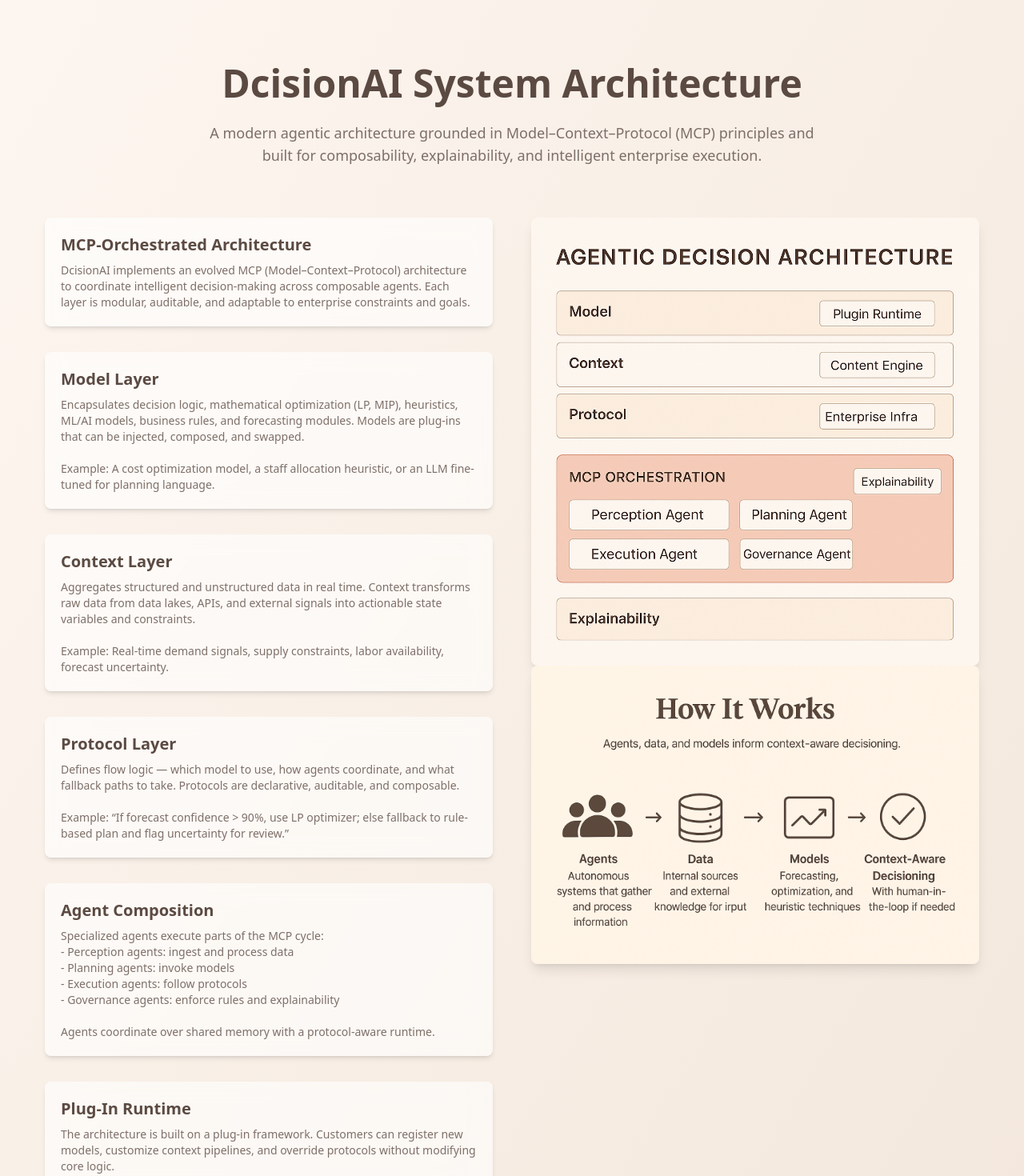
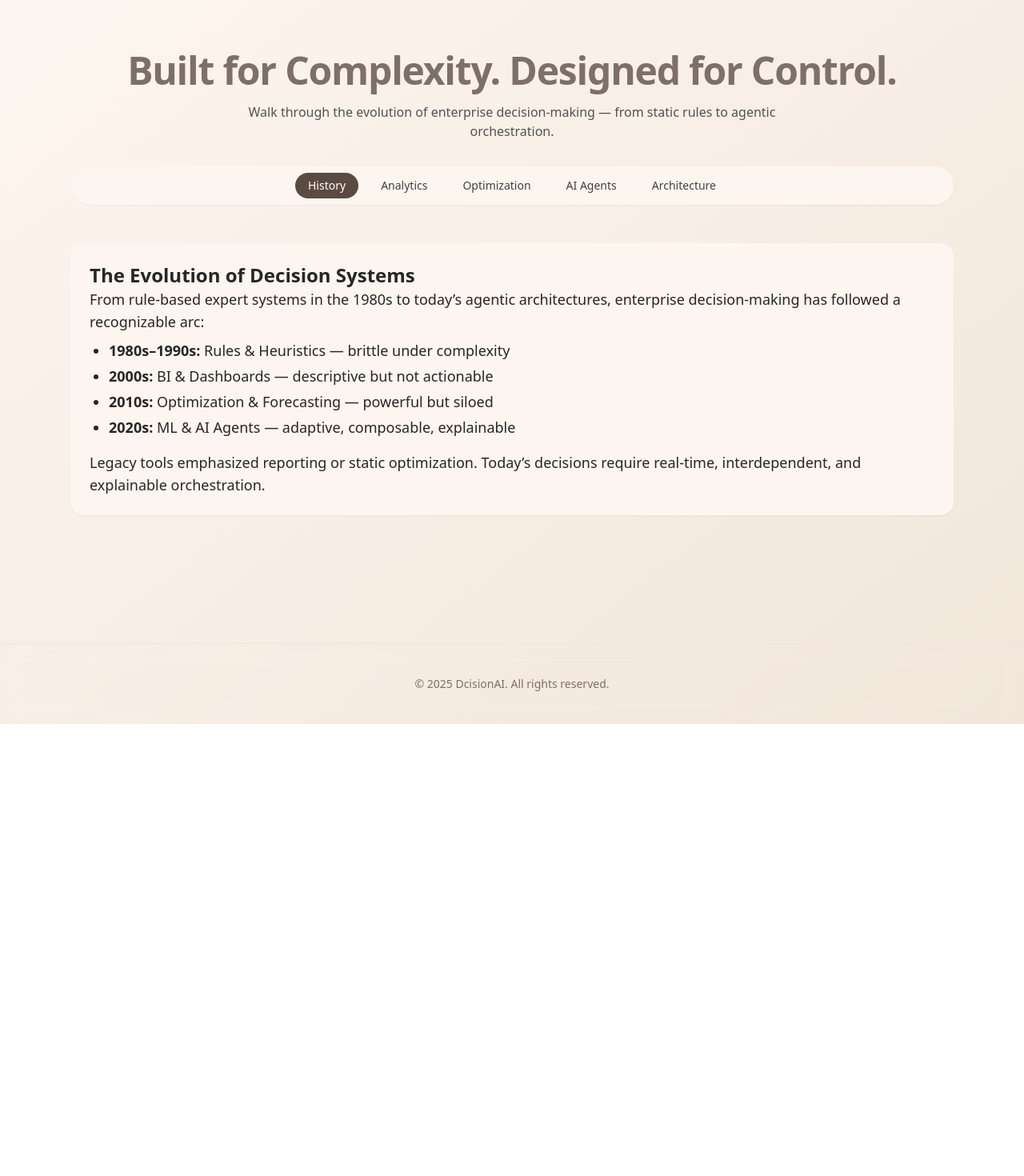
Before and after one commit to DcisionAI/dcisionai-site, a Next.js app: page /architecture in a window 1280 px wide. Shown: the part 80-1550 px from the top of the page at 80% size. After the commit the page ends 985 px from the top, so only its background shows below. Built offline with nearby package versions, Linux system fonts and the light colour scheme.

Commit message:
updating usecses and architecture pages

```diff
--- a/pages/architecture.tsx
+++ b/pages/architecture.tsx
@@ -1,91 +1,138 @@
-import Image from 'next/image';
+import { useState } from "react";
+
+const STAGES = [
+  "History",
+  "Analytics",
+  "Optimization",
+  "AI Agents",
+  "Architecture",
+];
 
 export default function ArchitecturePage() {
-  const sections = [
-    {
-      title: 'MCP-Orchestrated Architecture',
-      body: `DcisionAI implements an evolved MCP (Model–Context–Protocol) architecture to coordinate intelligent decision-making across composable agents. Each layer is modular, auditable, and adaptable to enterprise constraints and goals.`
-    },
-    {
-      title: 'Model Layer',
-      body: `Encapsulates decision logic, mathematical optimization (LP, MIP), heuristics, ML/AI models, business rules, and forecasting modules. Models are plug-ins that can be injected, composed, and swapped.
-
-Example: A cost optimization model, a staff allocation heuristic, or an LLM fine-tuned for planning language.`
-    },
-    {
-      title: 'Context Layer',
-      body: `Aggregates structured and unstructured data in real time. Context transforms raw data from data lakes, APIs, and external signals into actionable state variables and constraints.
-
-Example: Real-time demand signals, supply constraints, labor availability, forecast uncertainty.`
-    },
-    {
-      title: 'Protocol Layer',
-      body: `Defines flow logic — which model to use, how agents coordinate, and what fallback paths to take. Protocols are declarative, auditable, and composable.
-
-Example: “If forecast confidence > 90%, use LP optimizer; else fallback to rule-based plan and flag uncertainty for review.”`
-    },
-    {
-      title: 'Agent Composition',
-      body: `Specialized agents execute parts of the MCP cycle:
-- Perception agents: ingest and process data
-- Planning agents: invoke models
-- Execution agents: follow protocols
-- Governance agents: enforce rules and explainability
-
-Agents coordinate over shared memory with a protocol-aware runtime.`
-    },
-    {
-      title: 'Plug-In Runtime',
-      body: `The architecture is built on a plug-in framework. Customers can register new models, customize context pipelines, and override protocols without modifying core logic.`
-    },
-    {
-      title: 'Explainability by Construction',
-      body: `Every decision is explainable by default:
-1. Protocol = why
-2. Model = how
-3. Context = what
-
-Logs are versioned and auditable — making trust and traceability native to the system.`
-    }
-  ];
+  const [activeStage, setActiveStage] = useState("History");
 
   return (
-    <section className="w-full px-6 py-20 space-y-16">
-      <div className="text-center mb-12">
-        <h1 className="text-5xl font-sans antialiased font-semibold text-[var(--tw-brand-accent)]">
-          DcisionAI System Architecture
-        </h1>
-        <p className="mt-6 text-lg text-[var(--tw-brand-muted)] max-w-3xl mx-auto">
-          A modern agentic architecture grounded in Model–Context–Protocol (MCP) principles and built for composability, explainability, and intelligent enterprise execution.
-        </p>
+    <section className="max-w-6xl mx-auto px-6 py-16 font-sans">
+      <h1 className="text-4xl md:text-5xl font-semibold text-center tracking-tight mb-4">
+        Built for Complexity. Designed for Control.
+      </h1>
+      <p className="text-center text-neutral-600 mb-8 max-w-2xl mx-auto">
+        Walk through the evolution of enterprise decision-making — from static rules to agentic orchestration.
+      </p>
+
+      {/* TOGGLE BAR */}
+      <div className="flex flex-wrap justify-center gap-3 bg-[var(--tw-brand-light)] rounded-full px-4 py-2 mb-12 shadow-sm">
+        {STAGES.map((stage) => (
+          <button
+            key={stage}
+            className={`px-4 py-1.5 rounded-full text-sm font-medium transition ${
+              activeStage === stage
+                ? "bg-[var(--tw-brand-accent)] text-white"
+                : "text-neutral-700 hover:text-black"
+            }`}
+            onClick={() => setActiveStage(stage)}
+          >
+            {stage}
+          </button>
+        ))}
       </div>
 
-      <div className="grid md:grid-cols-2 gap-12 max-w-7xl mx-auto items-start">
-        <div className="space-y-8">
-          {sections.map((item, i) => (
-            <div key={i} className="bg-white/60 backdrop-blur-md rounded-lg p-5 shadow-md">
-              <h3 className="text-xl font-semibold text-[var(--tw-brand-accent)]">{item.title}</h3>
-              <p className="mt-2 text-sm text-[var(--tw-brand-muted)] whitespace-pre-line">{item.body}</p>
-            </div>
-          ))}
-        </div>
+      {/* CONTENT */}
+      <div className="transition-all duration-300 ease-in-out space-y-6 text-lg text-neutral-800 bg-[var(--tw-brand-light)] rounded-2xl p-6 shadow-sm">
+        {activeStage === "History" && (
+          <div>
+            <h2 className="text-2xl font-semibold">The Evolution of Decision Systems</h2>
+            <p>
+              From rule-based expert systems in the 1980s to today’s agentic architectures, enterprise decision-making has followed a recognizable arc:
+            </p>
+            <ul className="list-disc pl-6 mt-2 space-y-1">
+              <li><strong>1980s–1990s:</strong> Rules & Heuristics — brittle under complexity</li>
+              <li><strong>2000s:</strong> BI & Dashboards — descriptive but not actionable</li>
+              <li><strong>2010s:</strong> Optimization & Forecasting — powerful but siloed</li>
+              <li><strong>2020s:</strong> ML & AI Agents — adaptive, composable, explainable</li>
+            </ul>
+            <p className="mt-4">
+              Legacy tools emphasized reporting or static optimization. Today’s decisions require real-time, interdependent, and explainable orchestration.
+            </p>
+          </div>
+        )}
 
-        <div className="w-full">
-          <Image
-            src="/images/architecture.png"
-            alt="DcisionAI MCP Architecture Diagram"
-            width={900}
-            height={600}
-            className="rounded-lg shadow-lg w-full h-auto"
-          />
-          <Image
-            src="/images/how-it-works.png"
-            alt="DcisionAI MCP Architecture Diagram"
-            width={900}
-            height={600}
-            className="rounded-lg shadow-lg w-full h-auto"
-          />
-        </div>
+        {activeStage === "Analytics" && (
+          <div>
+            <h2 className="text-2xl font-semibold">The Analytics Continuum</h2>
+            <p className="mb-2">
+              Analytics has matured through three primary layers — each offering increasing leverage:
+            </p>
+            <ul className="list-disc pl-6 mt-2 space-y-1">
+              <li><strong>Descriptive:</strong> What happened?</li>
+              <li><strong>Predictive:</strong> What is likely to happen?</li>
+              <li><strong>Prescriptive:</strong> What should we do?</li>
+            </ul>
+            <p className="mt-4">
+              While most platforms stop at forecasting, DcisionAI is prescriptive by design — embedding AI into operational flows with governance and explainability.
+            </p>
+          </div>
+        )}
+
+        {activeStage === "Optimization" && (
+          <div>
+            <h2 className="text-2xl font-semibold">Why Optimization Still Matters</h2>
+            <p>
+              Optimization has long been the core of operations research — powering decisions across supply chains, finance, logistics, and workforce planning.
+            </p>
+            <p className="mt-4">
+              From linear programming and MIP to scenario simulation and stochastic planning, DcisionAI wraps these capabilities in agentic wrappers that make optimization reusable, explainable, and safe.
+            </p>
+          </div>
+        )}
+
+        {activeStage === "AI Agents" && (
+          <div>
+            <h2 className="text-2xl font-semibold">The Rise of AI Agents</h2>
+            <p>
+              Today’s LLMs are not just chat interfaces — they’re reasoning engines capable of workflows, tool use, and protocol execution.
+            </p>
+            <ul className="list-disc pl-6 mt-2 space-y-1">
+              <li><strong>Models:</strong> Perform reasoning and generation</li>
+              <li><strong>Memory:</strong> Track state and context</li>
+              <li><strong>Tools:</strong> Connect to APIs, solvers, or databases</li>
+              <li><strong>Protocols:</strong> Govern how agents behave and improve</li>
+            </ul>
+            <p className="mt-4">
+              DcisionAI lets enterprises deploy safe, business-aligned agents grounded in real-time data, approved logic, and operational context.
+            </p>
+          </div>
+        )}
+
+        {activeStage === "Architecture" && (
+  <div className="grid md:grid-cols-2 gap-8 items-start">
+    <div>
+      <h2 className="text-2xl font-semibold">The DcisionAI Architecture</h2>
+      <p className="mt-2">
+        The core of DcisionAI is a plug-in platform governed by the MCP framework:
+      </p>
+      <ul className="list-disc pl-6 mt-4 space-y-1">
+        <li><strong>Model:</strong> Optimization and AI functions, composable and reusable</li>
+        <li><strong>Context:</strong> Real-time variables, constraints, and user signals</li>
+        <li><strong>Protocol:</strong> Rules, overrides, traceability, and decision governance</li>
+      </ul>
+      <p className="mt-4">
+        This architecture powers agents that don’t just automate — they adapt, learn, and remain under human oversight.
+      </p>
+      <div className="mt-8">
+        <a
+          href="/use-cases"
+          className="inline-block bg-[var(--tw-brand-accent)] text-white font-medium px-6 py-3 rounded-full hover:opacity-90 transition"
+        >
+          Explore Use Cases
+        </a>
+      </div>
+    </div>
+    <div className="flex justify-center">
+      <img src="/images/architecture.png" alt="DcisionAI Architecture Diagram" className="rounded-xl shadow-md w-full max-w-md" />
+    </div>
+  </div>
+)}
       </div>
     </section>
   );
```
Also changed, not shown: pages/use-cases.tsx (+46 -7 lines).
